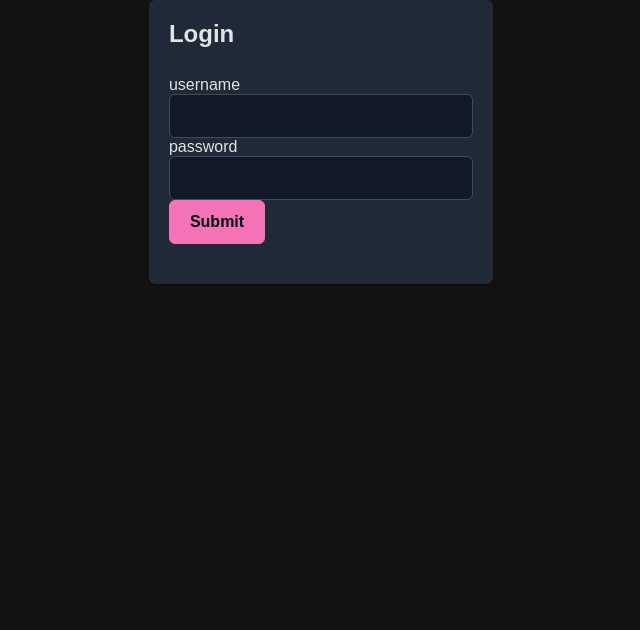
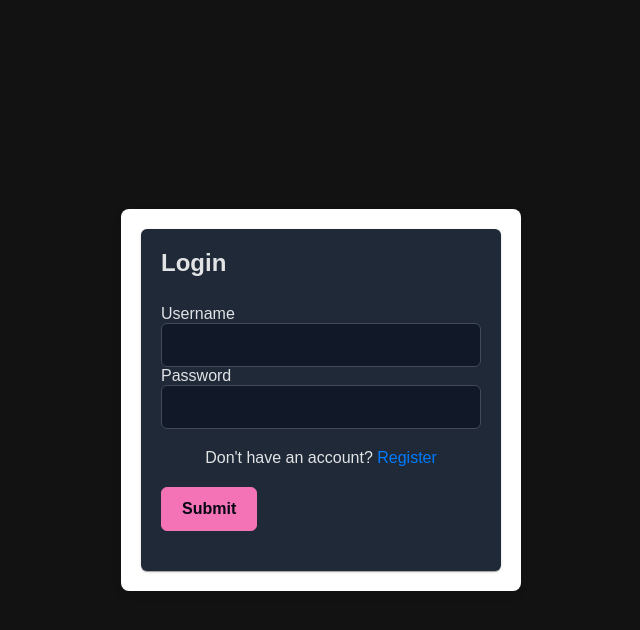
Before and after one commit to andreeadio/bug-tracking-app, a React (Create React App) app in the folder frontend/: page / in a window 1280 px wide. Shown: the top 630 px of the page, without its empty margins (319-959 px from the left). Built offline with nearby package versions, Linux system fonts and the light colour scheme; a web font is replaced by a local one.

Commit message:
readed login and register (andreeanafornita work)

```diff
--- a/frontend/src/components/LoginForm.js
+++ b/frontend/src/components/LoginForm.js
@@ -2,43 +2,73 @@ import "primereact/resources/themes/lara-dark-pink/theme.css" //theme
 import "primereact/resources/primereact.min.css" //core css
 
 import './LoginForm.css'
-
+import { useNavigate } from 'react-router-dom';
 import { Button } from 'primereact/button';
 import { InputText } from 'primereact/inputtext';
 import { Card } from 'primereact/card'
 import React from "react"
 
 const LoginForm = () => {
+    const navigate = useNavigate();
+    const handleSubmit = async (e) => {
+        e.preventDefault();
+        //TODO: Handle form submission logic here
+    }
+    const handleRegisterClick = () => {
+        navigate.push('/register'); // Folosește history.push pentru a naviga
+    };
+    // Stilurile pentru centrarea containerului
+    const centerStyle = {
+        display: 'flex',
+        justifyContent: 'center',
+        alignItems: 'center',
+        minHeight: '100vh',
+        backgroundColor: '#20232a',
+    };
 
-    //TODO: functions to handle submit etc
-
-    const handleSubmit = async (e) => {
-        //TODO
-    }
-
+    const cardStyle = {
+        backgroundColor: '#fff', // Culoarea de fundal pentru card
+        padding: '20px',
+        borderRadius: '8px',
+        boxShadow: '0 4px 8px rgba(0, 0, 0, 0.1)', // Umbră pentru efect de "plutire"
+        width: '100%', // Latimea cardului
+        maxWidth: '400px', // Latimea maxima a cardului
+        margin: 'auto', // Asigură că cardul este centrat în containerul flex
+        position: 'absolute', // Poziționare absolută pentru centrare exactă
+        top: '50%', // Centrat vertical
+        left: '50%', // Centrat orizontal
+        transform: 'translate(-50%, -50%)', // Ajustează poziționarea cardului pentru centrare exactă
+        display: 'flex',
+        flexDirection: 'column',
+        justifyContent: 'center',
+    };
 
     return (
-        <div className="login-container">
+        <div style={centerStyle}>
+            <div className="login-container" style={cardStyle}>
                 <Card title='Login' className="card">
-                <form>
-                    <div className="p-fluid">
+                    <form onSubmit={handleSubmit}>
+                        <div className="p-fluid" style={{ marginBottom: '20px' }}>
                             <div className="p-field">
-                            <label htmlFor="username">username</label>
+                                <label htmlFor="username">Username</label>
                                 <InputText id="username" name="username" />
                             </div>
                             <div className="p-field">
-                            <label htmlFor="password">password</label>
-                            <InputText id="password" name="password" />
+                                <label htmlFor="password">Password</label>
+                                <InputText id="password" name="password" type="password" />
                             </div>
                         </div>
-                    <Button type="submit" label="Submit" onClick={handleSubmit} />
+
+                        <div className="register-link" style={{ marginBottom: '20px', textAlign: 'center' }}>
+                            Don't have an account? <a href="/register" onClick={handleRegisterClick} style={{ color: '#007bff', textDecoration: 'none' }}>Register</a>
+                        </div>
+
+                        <Button type="submit" label="Submit" />
                     </form>
                 </Card>
             </div>
-
-
-
-    )
+        </div>
+    );
 }
 
-export default LoginForm
+export default LoginForm;
```
Also changed, not shown: frontend/src/components/Register.js (added, +11 -0 lines). Lines whose indentation alone changed are shown as unchanged.
